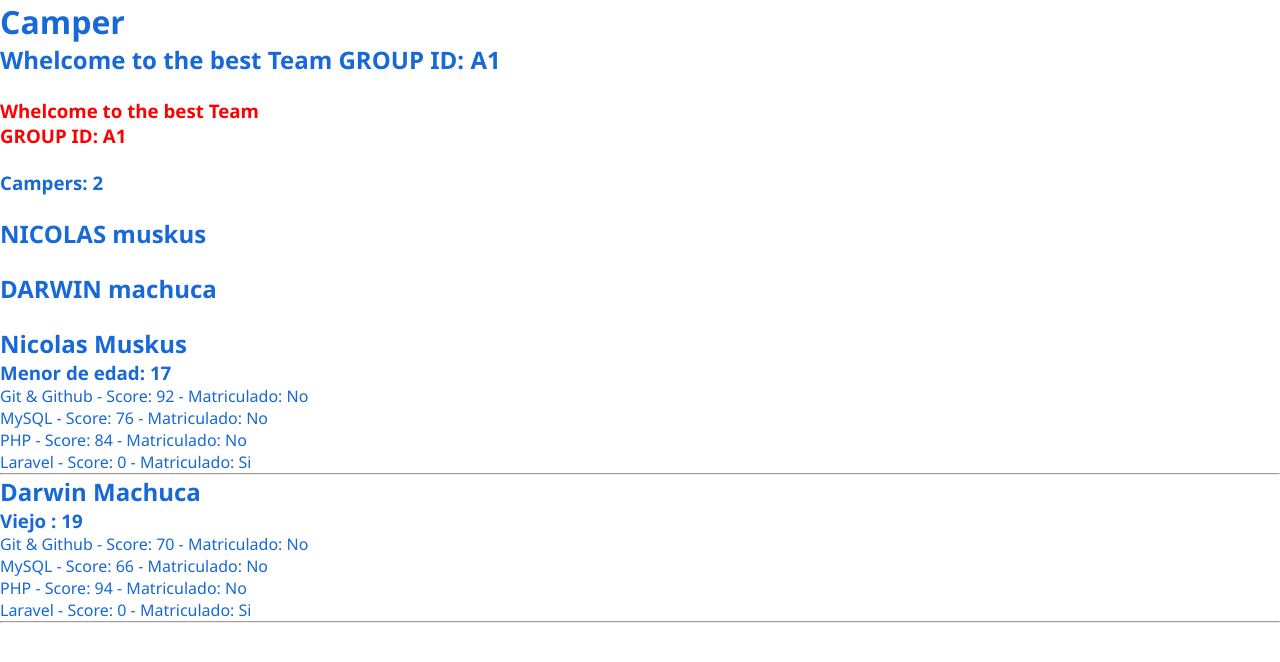
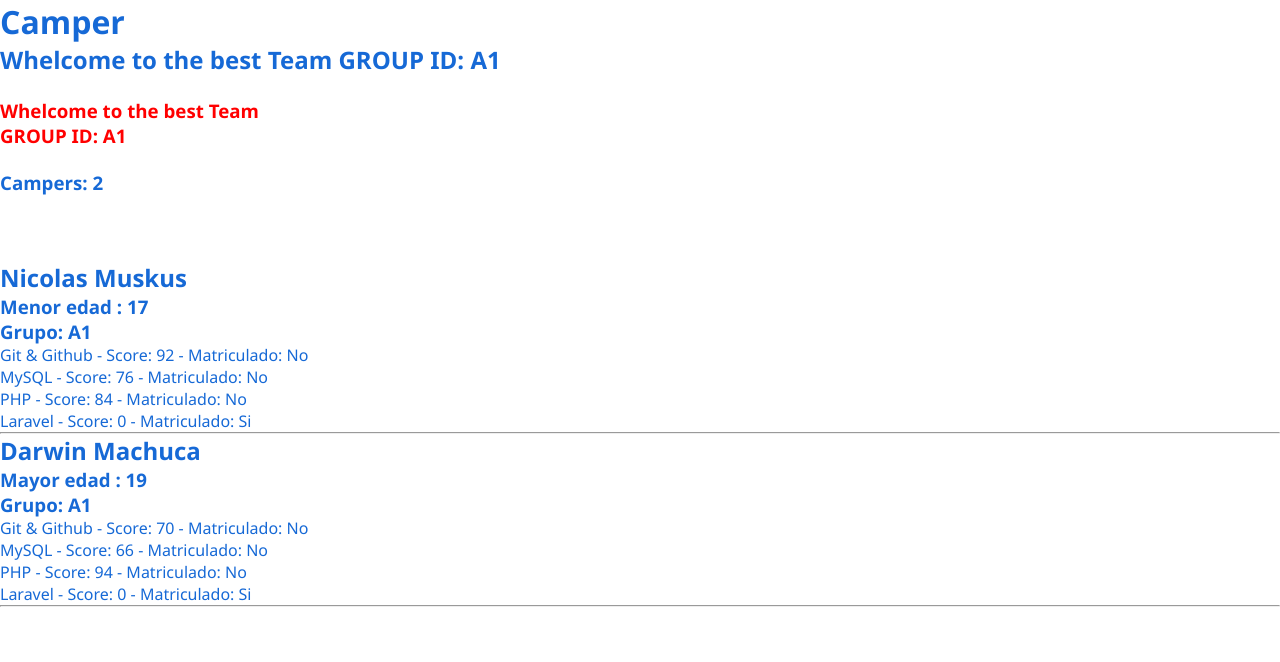
Before and after one commit to NicolasMuskusTarazona/PHP_CLASE, a PHP site: page /clase1.php in a window 1280 px wide. Shown: the top 662 px of the page. Run offline with PHP 8.4, Linux system fonts and the light colour scheme.

Commit message:
feat: :sparkles: Funciones
clase1.php

```diff
--- a/clase1.php
+++ b/clase1.php
@@ -91,7 +91,7 @@ $camper = [
     <div>
 
         <!-- Nombre en mayusculas y Apellido en minusculas -->
-        <h2><?= strtoupper($campers['nombre']), " ", strtolower($campers['apellido']);?></h2>
+        <!-- <h2><?= strtoupper($campers['nombre']), " ", strtolower($campers['apellido']);?></h2> -->
         <br>
         <!--La linea de php tiene que tener -> {} -->
         <!-- <h2 style="color: red ">< echo "Nombre del camper: {$camper[1]['nombre']}";?></h2> -->
@@ -99,15 +99,22 @@ $camper = [
     <?php
         }
     ?>
-
     <?php
+    function MensajeNombreApellidoEdadSkillsCamper($camper){
         foreach ($camper as $campers) {
             echo "<h2>{$campers['nombre']} {$campers['apellido']}</h2>";
-    if($campers['edad'] > 18){
-        echo "<h3>Viejo : {$campers['edad']}</h3>";
-    }else{
-        echo "<h3>Menor de edad: {$campers['edad']}</h3>";
+            $CamperMayor18 = $campers['edad'] > 18;
+            $MensajeMenorEdad = "<h3>Menor edad : {$campers['edad']} <br> Grupo: {$campers['grupo']}</h3>";
+            $MensajeMayorEdad = "<h3>Mayor edad : {$campers['edad']} <br> Grupo: {$campers['grupo']}</h3>";
+            if($CamperMayor18){
+                echo $MensajeMayorEdad;
+            } else {
+                echo $MensajeMenorEdad;
             }
+            SkillsCamper($campers);
+        }
+    }
+    function SkillsCamper($campers){
         echo "<ul>";
         foreach ($campers['skilss'] as $skill) {
             echo "<li>{$skill['nombre']} - Score: {$skill['score']} - Matriculado: " . ($skill['matriculado'] ? 'Si' : 'No') . "</li>";
@@ -115,5 +122,8 @@ $camper = [
         echo "</ul><hr>";
     }
     ?>
+    <?php
+    MensajeNombreApellidoEdadSkillsCamper($camper);
+    ?>
 </body>
 </html>
```
Lines whose indentation alone changed are shown as unchanged.
